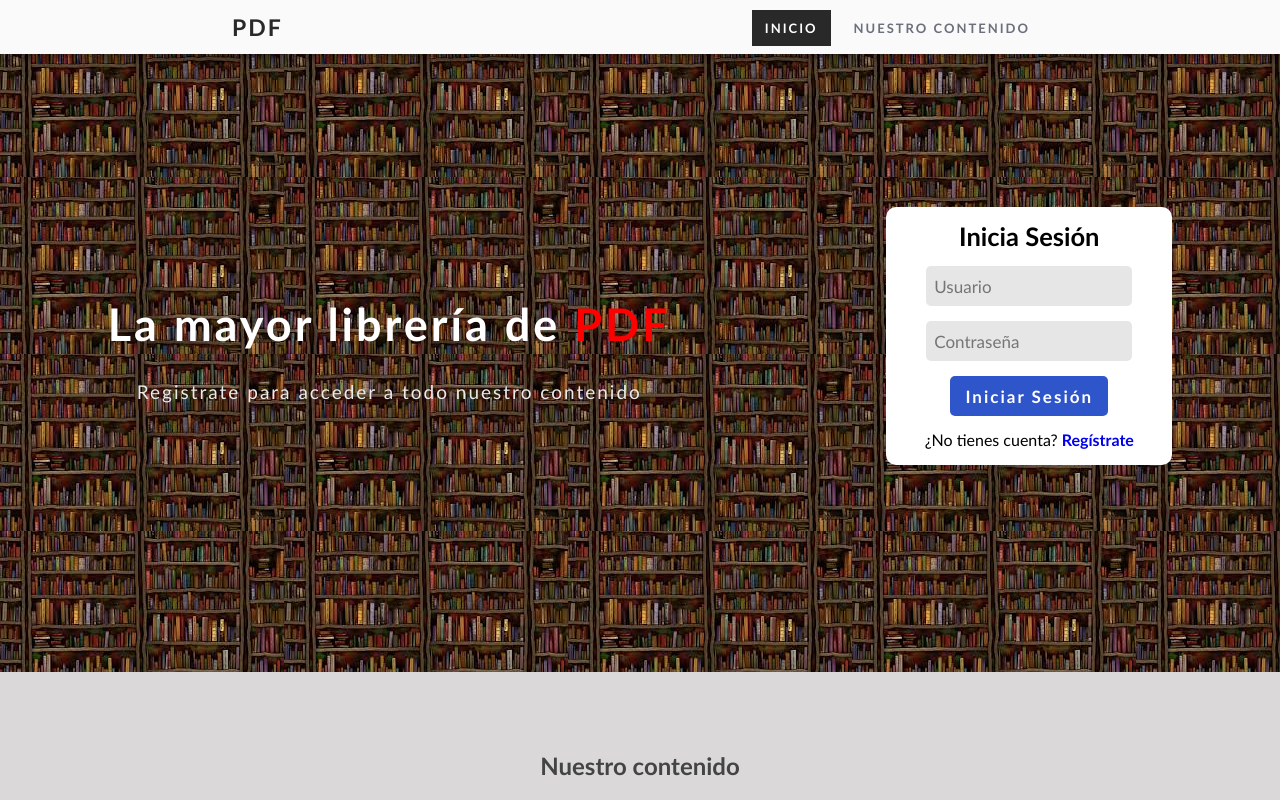
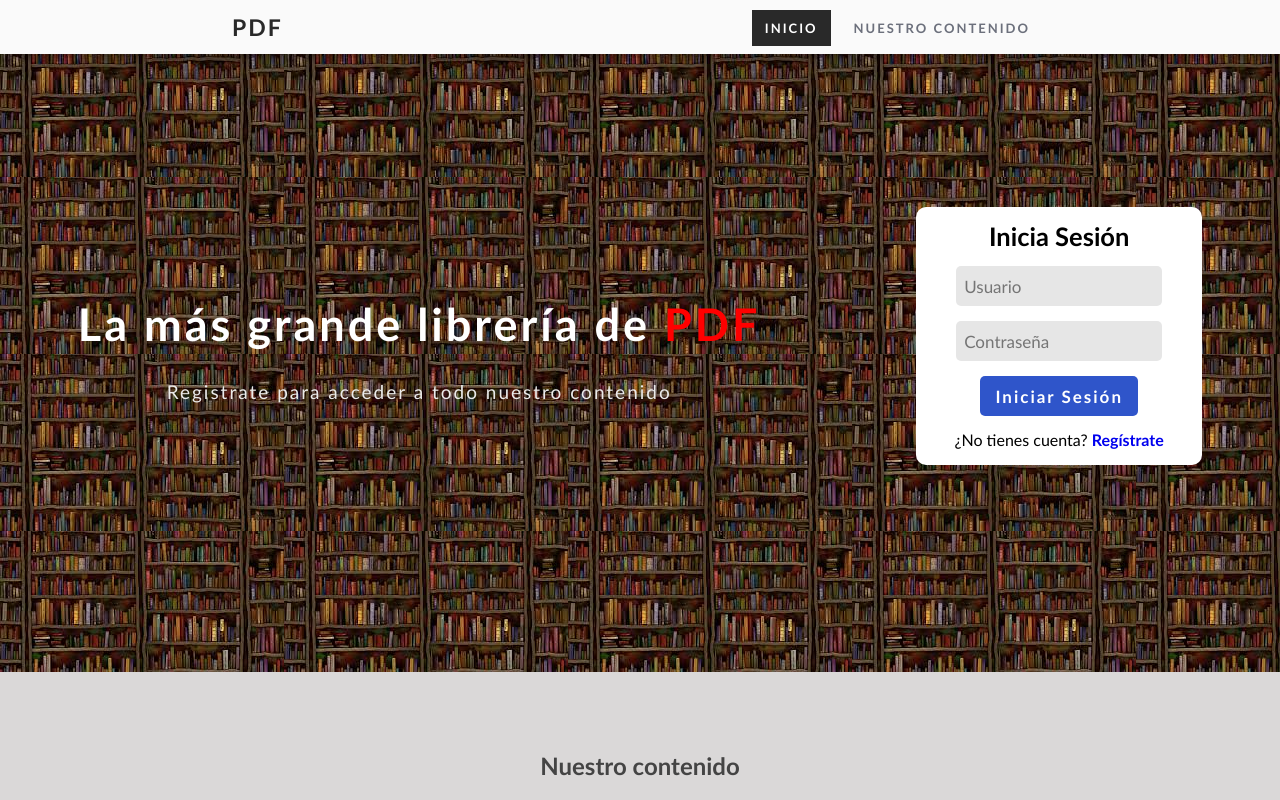
Before and after one commit to Diarpu/Landing, a plain HTML site: page index.html in a window 1280 px wide. Shown: the top 800 px of the page. Drawn offline with Linux system fonts and the light colour scheme.

Commit message:
Update index.html

```diff
--- a/index.html
+++ b/index.html
@@ -22,7 +22,7 @@
 
         <div class="container">
             <div class="conteiner-text">
-                <h1>La mayor librería de <span class="pdf">PDF</span></h1>
+                <h1>La más grande librería de <span class="pdf">PDF</span></h1>
                 <p>Registrate para acceder a todo nuestro contenido</p>
             </div>
 
```
